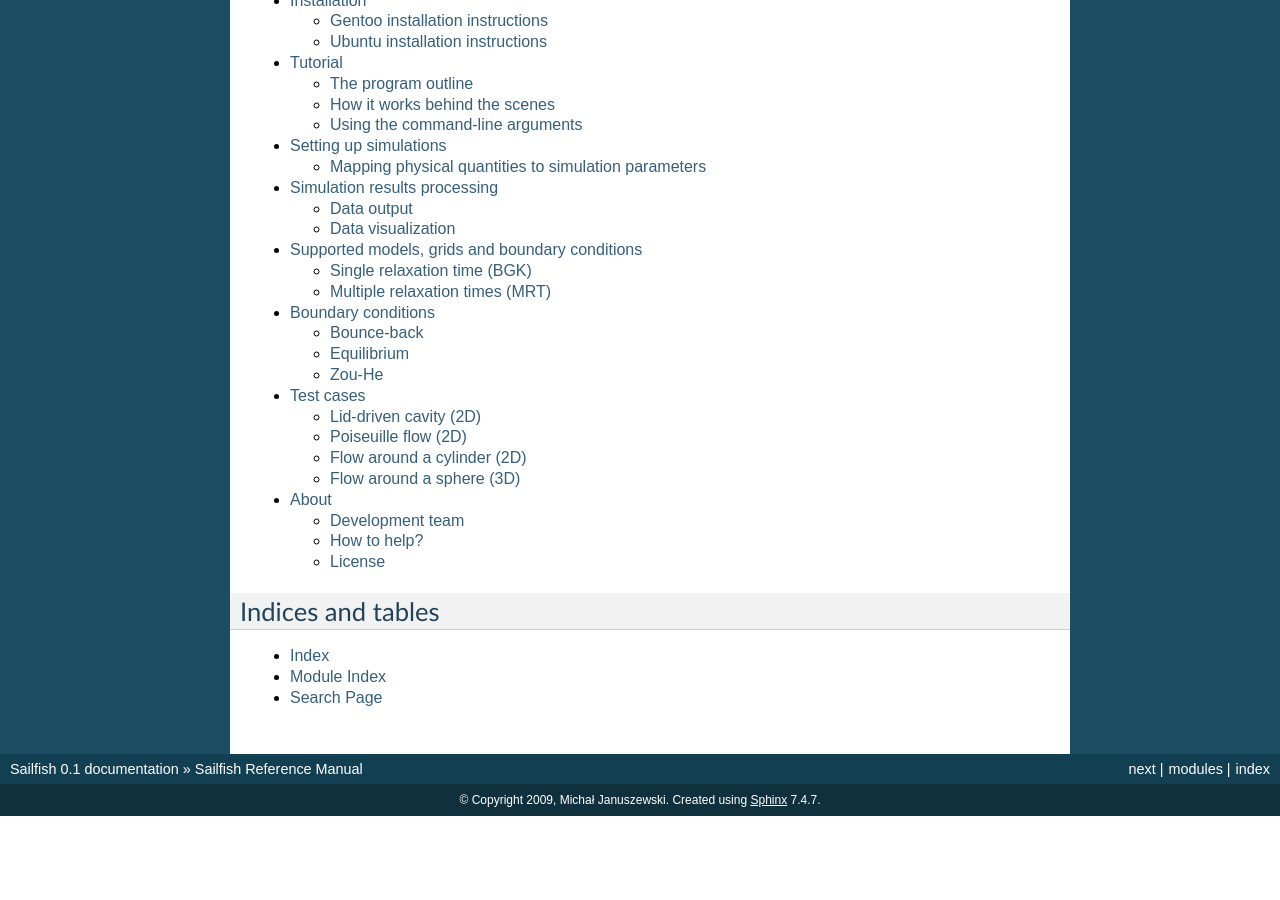
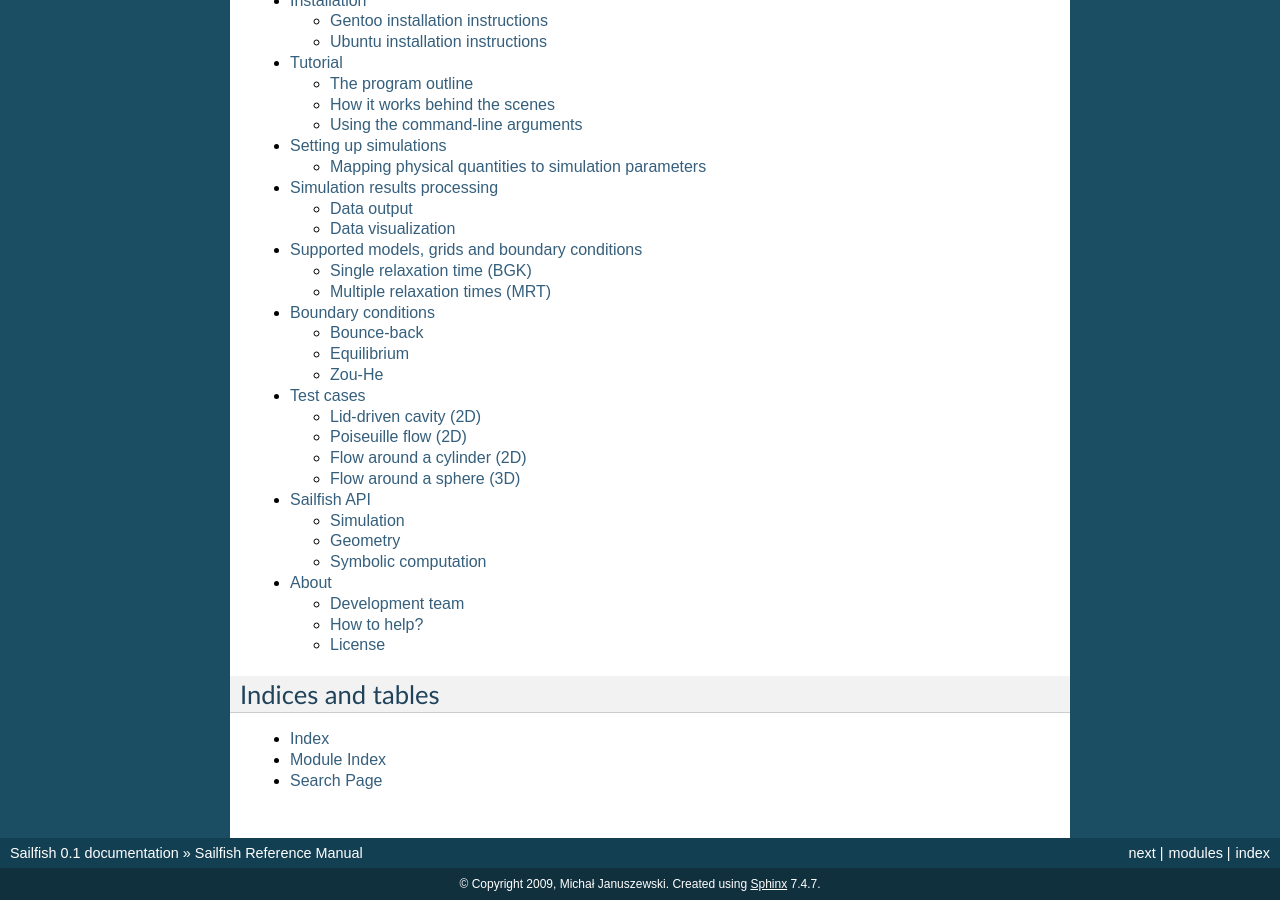
Before and after one commit to sailfish-team/sailfish, a Sphinx documentation site: the page built from doc/index.rst, in a window 1280 px wide and 900 px high, scrolled down 1207 px. Built offline with Sphinx 7.4.7, drawn with Linux system fonts in a browser that asks for light colours; formulas are drawn with MathJax 3; before the commit the page ends 2023 px from its top, so only the background shows below that.

Commit message:
Include docstrings in the reference manual.

```diff
--- /dev/null
+++ b/doc/api.rst
@@ -0,0 +1,17 @@
+Sailfish API
+============
+
+Simulation
+----------
+.. automodule:: lbm
+   :members:
+
+Geometry
+--------
+.. automodule:: geo
+   :members:
+
+Symbolic computation
+--------------------
+.. automodule:: sym
+   :members:
--- a/doc/conf.py
+++ b/doc/conf.py
@@ -17,6 +17,7 @@
 # add these directories to sys.path here. If the directory is relative to the
 # documentation root, use os.path.abspath to make it absolute, like shown here.
 sys.path.append(os.path.abspath('.'))
+sys.path.append(os.path.abspath('..'))
 
 # -- General configuration -----------------------------------------------------
 
@@ -192,3 +193,5 @@
 
 # If false, no module index is generated.
 #latex_use_modindex = True
+
+autoclass_content = 'both'
--- a/doc/index.rst
+++ b/doc/index.rst
@@ -64,6 +64,7 @@
    results
    models
    testcases
+   api
    about
 
 Indices and tables
```
